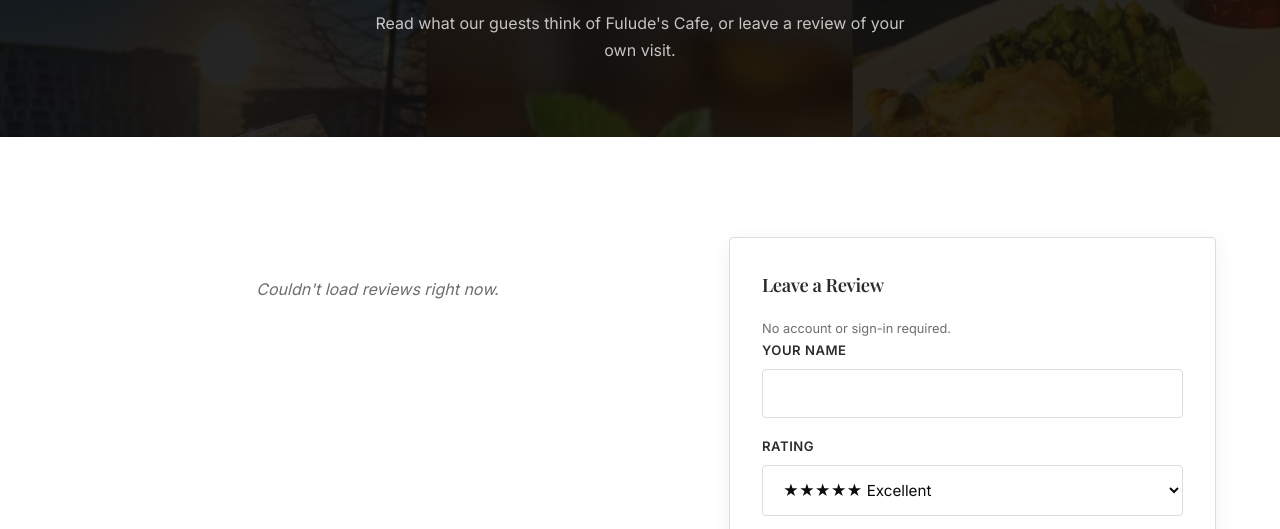
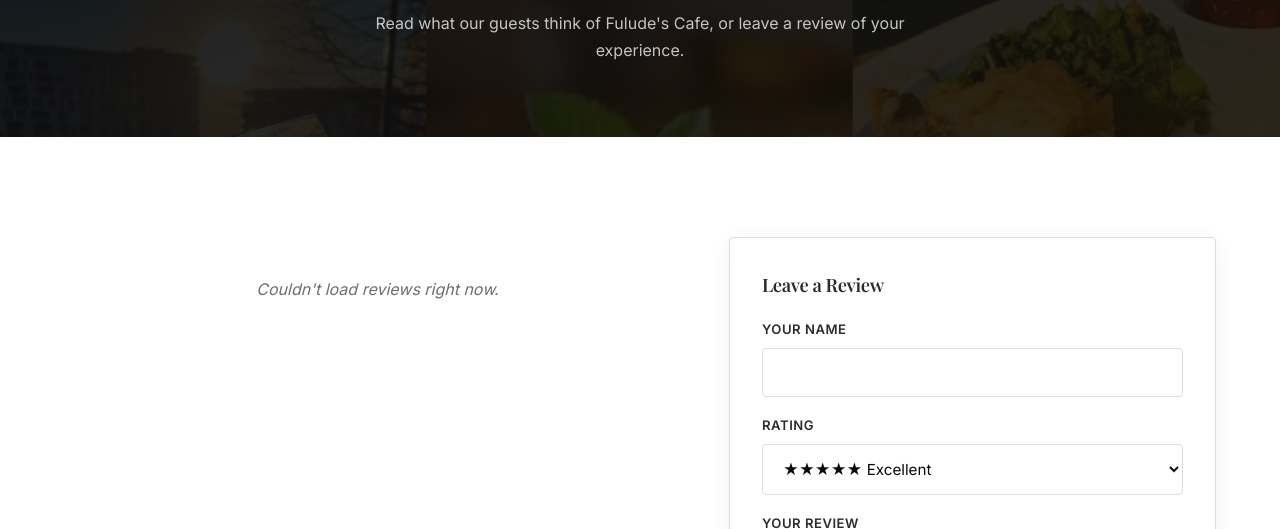
Before and after one commit to Khethelo-Ntombela/Fuludes-Cafe, a website: page public/reviews.html in a window 1280 px wide. Shown: the part 271-800 px from the top of the page. Drawn offline with nearby package versions, Linux system fonts and the light colour scheme; no server answers.

Commit message:
updating texts on review form

```diff
--- a/public/reviews.html
+++ b/public/reviews.html
@@ -91,8 +91,7 @@
         <p class="page-eyebrow">Fulude's Cafe</p>
         <h1 class="page-hero-title">What Customers Say</h1>
         <p class="page-hero-sub">
-          Read what our guests think of Fulude's Cafe, or leave a review of your
-          own visit.
+          Read what our guests think of Fulude's Cafe, or leave a review of your experience.
         </p>
       </div>
     </section>
@@ -105,7 +104,6 @@
           </div>
           <form class="review-form" id="reviewForm">
             <h3>Leave a Review</h3>
-            <p class="auth-hint">No account or sign-in required.</p>
             <div class="form-group">
               <label for="reviewName">Your Name</label>
               <input type="text" id="reviewName" maxlength="100" required />
```
